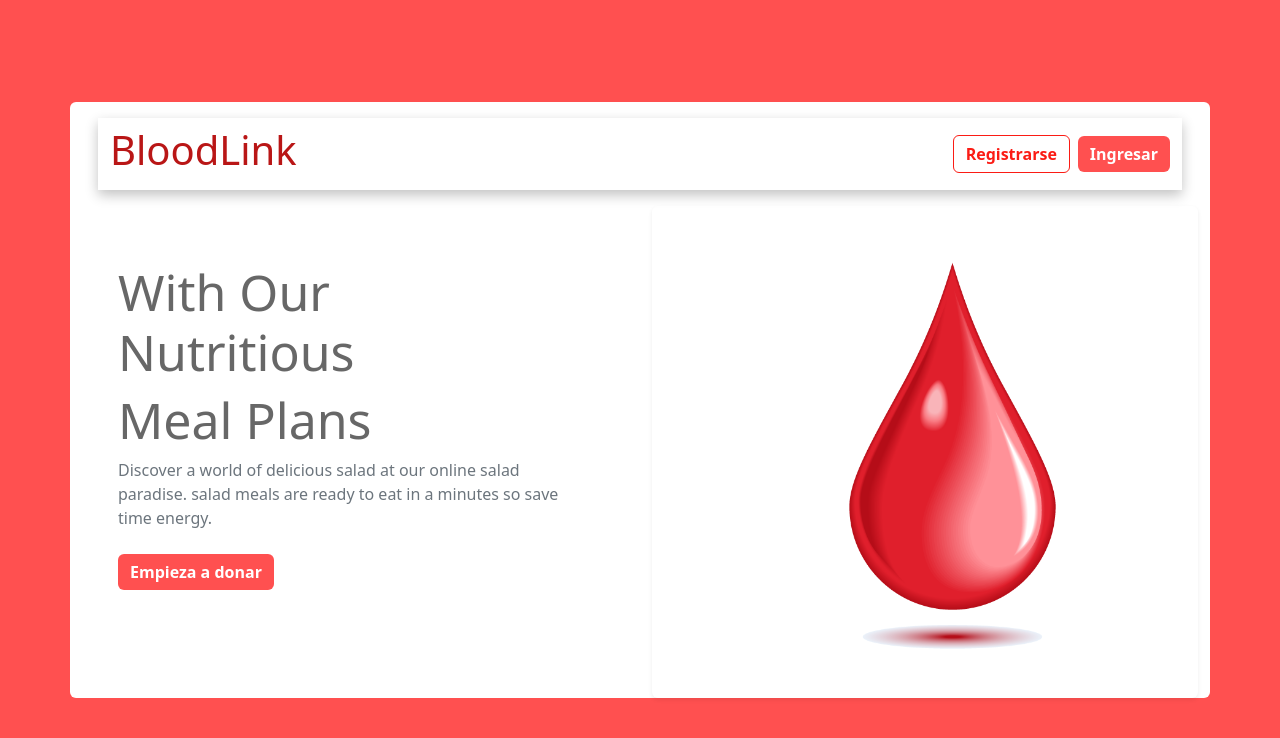
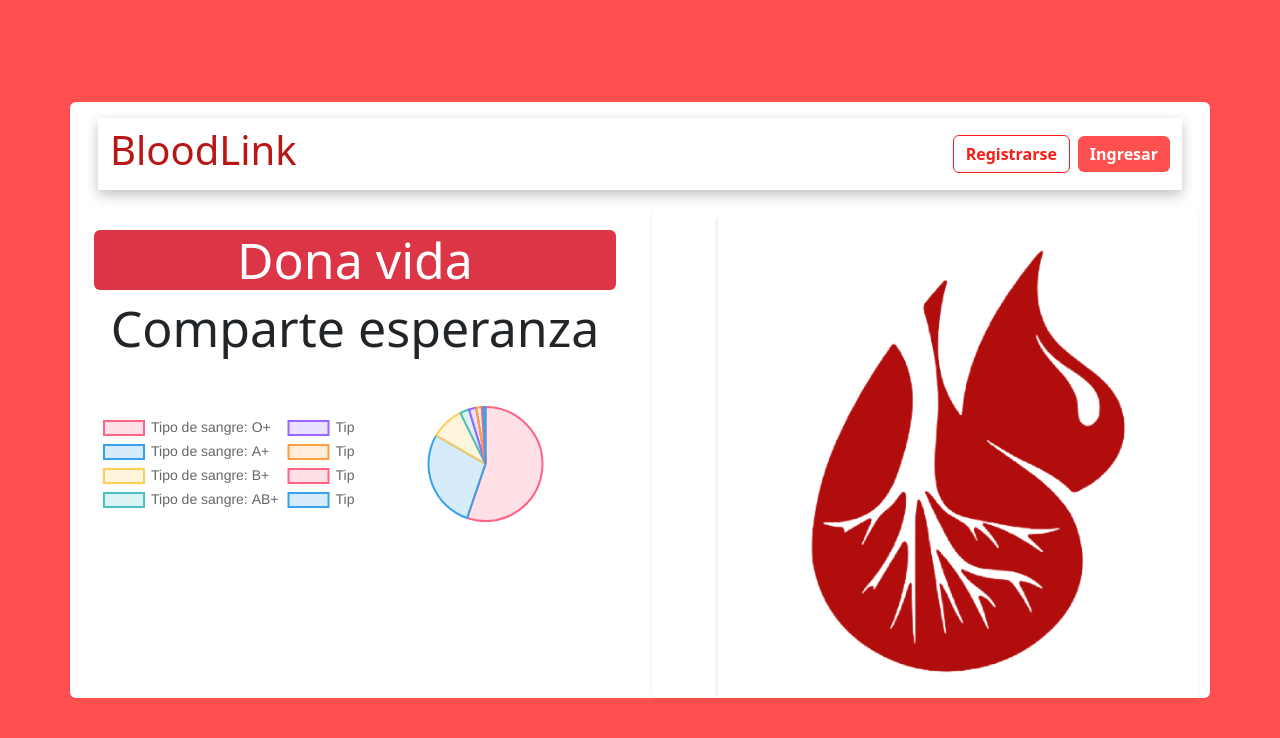
Before and after one commit to CrisDeCrisis/Qwerty, a React (Vite) app in the folder client/: page / in a window 1280 px wide. Shown: the top 738 px of the page. Built offline with nearby package versions, Linux system fonts and the light colour scheme; the HTML template or start-up script is replaced by a standard one.

Commit message:
AGREGACION DEL GRAFICO EN LA LANDING

```diff
--- a/client/src/CSS/pie.css
+++ b/client/src/CSS/pie.css
@@ -1,6 +1,4 @@
 .pie-container {
-    width: 480px;
-    height: 250px;
     margin: 0 auto;
     padding: 2rem;
     display: flex;
--- a/client/src/components/Landing.jsx
+++ b/client/src/components/Landing.jsx
@@ -2,7 +2,9 @@
 import { Button, Col, Container, Row } from 'react-bootstrap';
 import '../CSS/landing.css';
 import gota from '../assets/gota.png';
+import logo from '../assets/logo-bl.png';
 import Navbar from './Navbar'
+import { PieGraph } from './Pie';
 import { useNavigate } from 'react-router-dom';
 
 
@@ -20,24 +22,21 @@ const Landing = () => {
                 <Navbar />
             </div>
             <Row>
-                <Col md={6} className='p-lg-5'>
-                    <div className="head_left">
-                        <div className="w-75 mt-2 h_title">
-                            <h1 style={{ color: '#676767' }}>With Our Nutritious</h1>
-                            <h1 style={{ color: '#676767' }}>Meal Plans</h1>
-                        </div>
-                        <p className='text-secondary'>
-                            Discover a world of delicious salad at our online salad paradise. salad meals are ready to eat in a minutes so save time energy.
-                        </p>
-                        <div className="d-flex justify-content-between align-items-start w-50 mt-4">
-                            <Button onClick={handleLoginClick} id='btn-login' className='fw-bold border-0'>Empieza a donar</Button>
+                <Col md={6} className='p-lg-4'>
+                    <div className="head_left w-100 h-100">
+                        <div className="w-75 h_title h-100  w-100">
+                            <h1 className='rounded bg-danger text-white d-flex justify-content-center'>Dona vida</h1>
+                            <h1 className='d-flex justify-content-center'>Comparte esperanza</h1>
+                            <div className='w-100 mt-5'>
+                                <PieGraph />
+                            </div>
                         </div>
                     </div>
                 </Col>
                 <Col md={6}>
                     <div className="head_right">
                         <div className="imageContainer d-flex justify-content-end align-items-center shadow-sm rounded">
-                            <img src={gota} alt="headerr-image" className='head_rightImg' />
+                            <img src={logo} alt="headerr-image" className='head_rightImg' />
                         </div>
                     </div>
                 </Col>
--- a/client/src/components/Pie.jsx
+++ b/client/src/components/Pie.jsx
@@ -18,8 +18,8 @@ defaults.font.size = 14;
 // Componente PieGraph
 export const PieGraph = () => {
     return (
-        <div className='pie-container'>
             <Pie
+                style={{ width: '100%', height: '100%' }}
                 data={{
                     labels: pieData.map(data => data.label), // Recorremos el array de objetos y obtenemos el valor del eje X
                     datasets: [ // Creamos un array de objetos con los datos de la gráfica
@@ -57,6 +57,5 @@ export const PieGraph = () => {
                     }
                 }}
             />
-        </div>
     )
 }
```
Also changed, not shown: client/src/assets/logo-bl.png (added).
